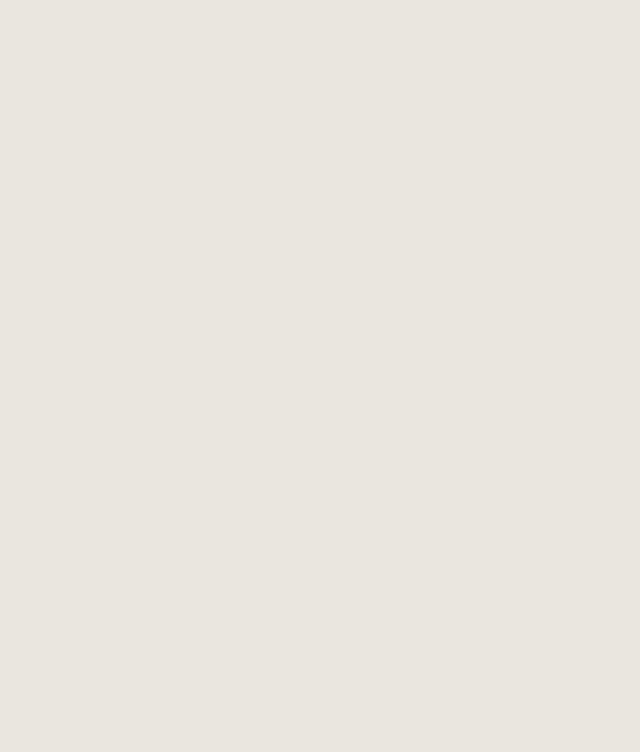
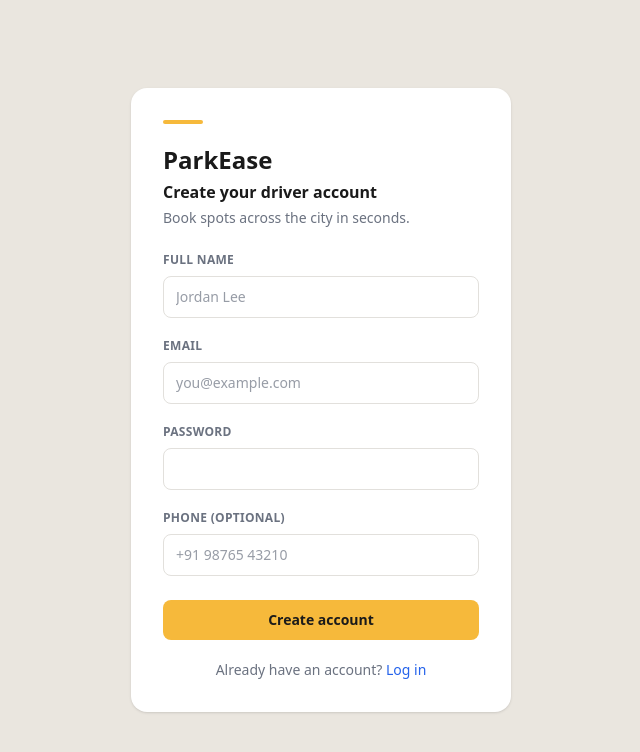
Before and after one commit to ChiragPatil-10/parkease-frontend, an Angular app: page /register in a window 1280 px wide. Before the commit this address led to /. Shown: the top 752 px of the page, without its empty margins (319-959 px from the left). Built offline with nearby package versions, Linux system fonts and the light colour scheme.

Commit message:
feat(register-driver): add static UI for driver registration screen

```diff
--- a/src/app/app.routes.ts
+++ b/src/app/app.routes.ts
@@ -1,10 +1,12 @@
 import { Routes } from '@angular/router';
 import { Login } from './pages/login/login';
+import { RegisterDriver } from './pages/register-driver/register-driver';
 import { DriverLots } from './pages/driver-lots/driver-lots';
 import { ManagerLots } from './pages/manager-lots/manager-lots';
 
 export const routes: Routes = [
   { path: '', component: Login },
+  { path: 'register', component: RegisterDriver },
   { path: 'lots', component: DriverLots },
   { path: 'manager/lots', component: ManagerLots },
 ];
--- /dev/null
+++ b/src/app/pages/register-driver/register-driver.css
@@ -0,0 +1,3 @@
+:host {
+  display: block;
+}
--- /dev/null
+++ b/src/app/pages/register-driver/register-driver.html
@@ -0,0 +1,72 @@
+<main class="flex min-h-screen items-center justify-center p-4">
+  <div class="w-full max-w-[380px] rounded-2xl bg-card p-8 shadow-sm">
+    <span class="mb-5 block h-1 w-10 rounded-full bg-accent"></span>
+
+    <h1 class="text-2xl font-bold text-ink">ParkEase</h1>
+    <h2 class="mt-1 text-base font-semibold text-ink">Create your driver account</h2>
+    <p class="mt-1 text-sm text-muted">Book spots across the city in seconds.</p>
+
+    <form class="mt-6">
+      <div>
+        <label for="fullName" class="block text-xs font-semibold tracking-wide text-muted"
+          >FULL NAME</label
+        >
+        <input
+          id="fullName"
+          type="text"
+          placeholder="Jordan Lee"
+          class="mt-2 w-full rounded-lg border border-border px-3 py-2.5 text-sm text-ink placeholder:text-muted/70 focus:border-accent focus:outline-none"
+        />
+      </div>
+
+      <div class="mt-5">
+        <label for="email" class="block text-xs font-semibold tracking-wide text-muted"
+          >EMAIL</label
+        >
+        <input
+          id="email"
+          type="email"
+          placeholder="you@example.com"
+          class="mt-2 w-full rounded-lg border border-border px-3 py-2.5 text-sm text-ink placeholder:text-muted/70 focus:border-accent focus:outline-none"
+        />
+      </div>
+
+      <div class="mt-5">
+        <label for="password" class="block text-xs font-semibold tracking-wide text-muted"
+          >PASSWORD</label
+        >
+        <input
+          id="password"
+          type="password"
+          class="mt-2 w-full rounded-lg border border-border px-3 py-2.5 text-sm text-ink placeholder:text-muted/70 focus:border-accent focus:outline-none"
+        />
+      </div>
+
+      <div class="mt-5">
+        <label for="phone" class="block text-xs font-semibold tracking-wide text-muted"
+          >PHONE (OPTIONAL)</label
+        >
+        <input
+          id="phone"
+          type="tel"
+          placeholder="+91 98765 43210"
+          class="mt-2 w-full rounded-lg border border-border px-3 py-2.5 text-sm text-ink placeholder:text-muted/70 focus:border-accent focus:outline-none"
+        />
+      </div>
+
+      <button
+        type="submit"
+        title="Coming soon"
+        (click)="$event.preventDefault()"
+        class="mt-6 w-full rounded-lg bg-accent py-2.5 text-sm font-semibold text-ink transition-colors hover:bg-accent-hover"
+      >
+        Create account
+      </button>
+    </form>
+
+    <p class="mt-5 text-center text-sm text-muted">
+      Already have an account?
+      <a routerLink="/" class="text-link hover:underline">Log in</a>
+    </p>
+  </div>
+</main>
```
Also changed, not shown: src/app/pages/register-driver/register-driver.ts (added, +10 -0 lines), design/Register-Driver.png (added).
